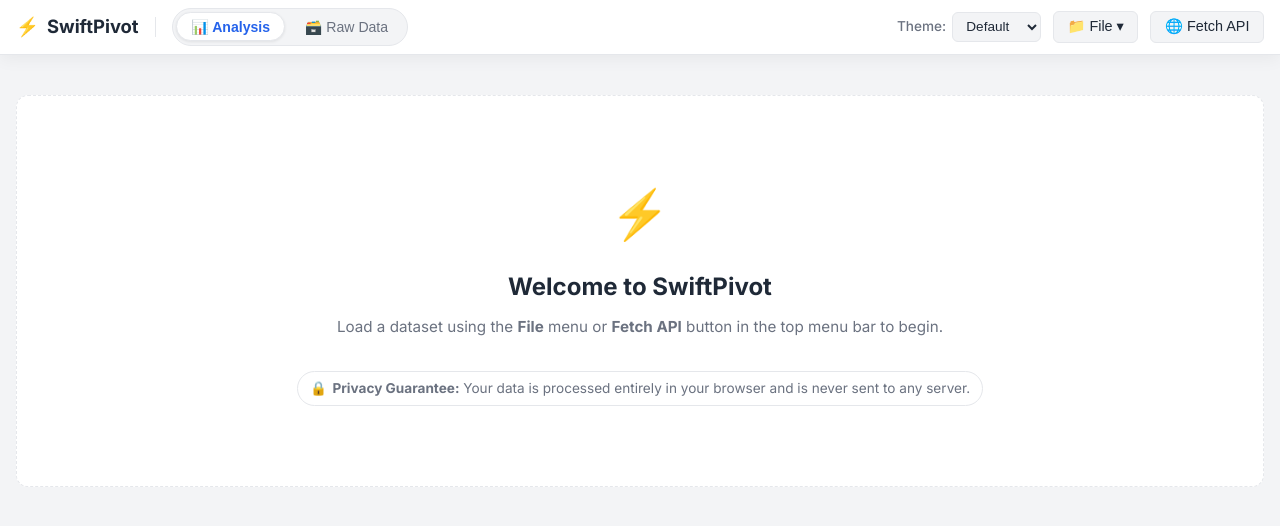
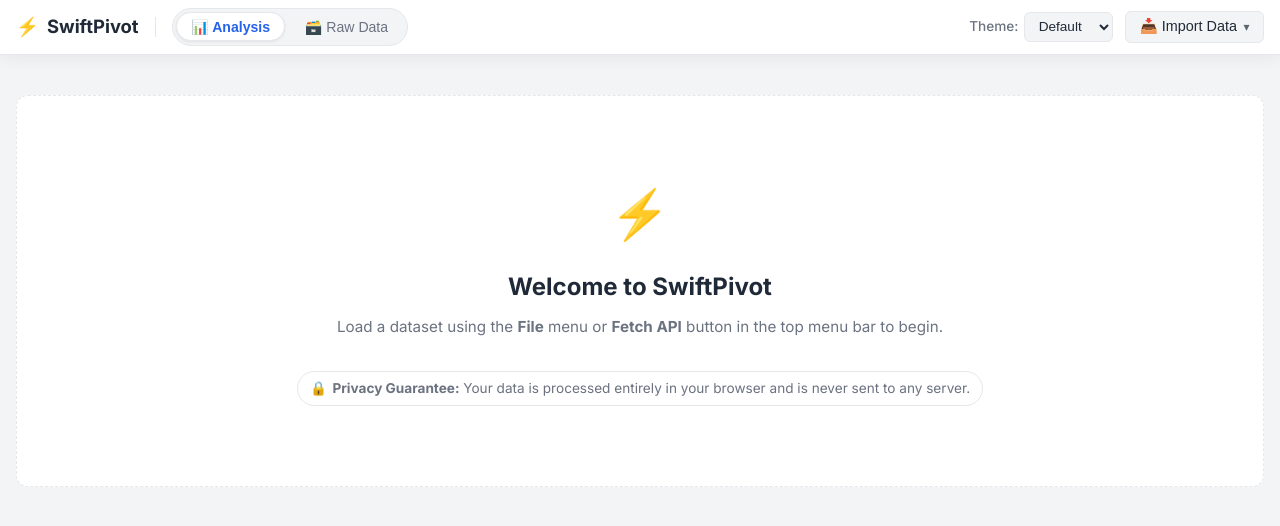
Before and after one commit to ManhLQ/SwiftPivot, a React (Vite) app: page / in a window 1280 px wide. Shown: the top 526 px of the page. Built offline with nearby package versions, Linux system fonts and the light colour scheme.

Commit message:
feat(ui): consolidate File and Fetch API into Import Data dropdown

```diff
--- a/src/components/MenuBar.css
+++ b/src/components/MenuBar.css
@@ -75,7 +75,7 @@
   gap: 0.75rem;
 }
 
-.file-menu-wrapper {
+.import-menu-wrapper {
   position: relative;
 }
 
@@ -90,11 +90,26 @@
   display: flex;
   align-items: center;
   gap: 0.35rem;
-  transition: border-color 0.2s;
+  transition: border-color 0.2s, background-color 0.2s, box-shadow 0.2s;
 }
 
 .menu-btn:hover {
   border-color: var(--color-accent);
+}
+
+.btn-import {
+  font-weight: 500;
+  gap: 0.4rem;
+}
+
+.btn-import .caret {
+  font-size: 0.75rem;
+  opacity: 0.7;
+  transition: transform 0.2s ease;
+}
+
+.btn-import.active .caret {
+  transform: rotate(180deg);
 }
 
 .btn-purge:hover {
@@ -102,34 +117,57 @@
   color: var(--color-danger, #f87171);
 }
 
-.file-dropdown {
+.import-dropdown {
   position: absolute;
   top: 100%;
   right: 0;
   margin-top: 0.35rem;
   background: var(--color-surface);
   border: 1px solid var(--color-border);
-  border-radius: 0.375rem;
-  box-shadow: var(--shadow-card);
-  min-width: 180px;
+  border-radius: 0.5rem;
+  box-shadow: 0 10px 25px -5px rgba(0, 0, 0, 0.2), 0 8px 10px -6px rgba(0, 0, 0, 0.1);
+  min-width: 210px;
+  padding: 0.35rem;
   overflow: hidden;
   z-index: 105;
+  animation: dropdownFadeIn 0.15s ease-out;
 }
 
-.dropdown-item {
+@keyframes dropdownFadeIn {
+  from {
+    opacity: 0;
+    transform: translateY(-4px);
+  }
+  to {
+    opacity: 1;
+    transform: translateY(0);
+  }
+}
+
+.import-dropdown .dropdown-item {
   width: 100%;
+  display: flex;
+  align-items: center;
+  gap: 0.6rem;
   text-align: left;
   background: transparent;
   border: none;
+  border-radius: 0.375rem;
   color: var(--color-text);
-  padding: 0.6rem 0.85rem;
+  padding: 0.55rem 0.75rem;
   font-size: 0.88rem;
+  font-weight: 500;
   cursor: pointer;
+  transition: background-color 0.15s ease, color 0.15s ease;
 }
 
-.dropdown-item:hover {
-  background: var(--color-surface-hover, var(--color-bg));
+.import-dropdown .dropdown-item:hover {
+  background: var(--color-surface-hover, rgba(255, 255, 255, 0.06));
   color: var(--color-accent);
+}
+
+.import-dropdown .item-icon {
+  font-size: 1rem;
 }
 
 /* Modal Styling */
--- a/src/components/MenuBar.jsx
+++ b/src/components/MenuBar.jsx
@@ -1,4 +1,4 @@
-import React, { useState, useRef } from 'react';
+import React, { useState, useRef, useEffect } from 'react';
 import { parseCSV, parseJSON, autoCastTypes } from '../utils/parseData.js';
 import './MenuBar.css';
 
@@ -9,7 +9,7 @@
 ];
 
 function MenuBar({ activeView, onViewChange, onDataLoaded, vtableTheme = 'default', onThemeChange, hasData, onPurgeData, changeLog = [], onRevertToLog }) {
-  const [isFileMenuOpen, setIsFileMenuOpen] = useState(false);
+  const [isImportDropdownOpen, setIsImportDropdownOpen] = useState(false);
   const [isApiModalOpen, setIsApiModalOpen] = useState(false);
   const [isLogModalOpen, setIsLogModalOpen] = useState(false);
   const [apiUrl, setApiUrl] = useState('');
@@ -17,6 +17,21 @@
   const [error, setError] = useState('');
   const [successMsg, setSuccessMsg] = useState('');
   const fileInputRef = useRef(null);
+  const importMenuRef = useRef(null);
+
+  useEffect(() => {
+    const handleClickOutside = (event) => {
+      if (importMenuRef.current && !importMenuRef.current.contains(event.target)) {
+        setIsImportDropdownOpen(false);
+      }
+    };
+    if (isImportDropdownOpen) {
+      document.addEventListener('mousedown', handleClickOutside);
+    }
+    return () => {
+      document.removeEventListener('mousedown', handleClickOutside);
+    };
+  }, [isImportDropdownOpen]);
 
   const clearStatus = () => {
     setError('');
@@ -36,7 +51,7 @@
       const parsed = ext === 'csv' ? parseCSV(text) : parseJSON(text);
       onDataLoaded(parsed);
       setSuccessMsg(`Loaded ${parsed.length} rows from ${file.name}`);
-      setIsFileMenuOpen(false);
+      setIsImportDropdownOpen(false);
     } catch (err) {
       setError(`Failed to parse file: ${err.message}`);
     }
@@ -108,40 +123,95 @@
           </select>
         </div>
 
-        <div className="file-menu-wrapper">
+        <div className="import-menu-wrapper" ref={importMenuRef}>
           <button
-            className="menu-btn"
-            onClick={() => setIsFileMenuOpen(!isFileMenuOpen)}
+            type="button"
+            className={`menu-btn btn-import ${isImportDropdownOpen ? 'active' : ''}`}
+            onClick={() => {
+              setIsImportDropdownOpen(!isImportDropdownOpen);
+              clearStatus();
+            }}
+            aria-expanded={isImportDropdownOpen}
+            aria-haspopup="true"
           >
-            📁 File ▾
+            <span>📥 Import Data</span>
+            <span className="caret">▾</span>
           </button>
-          {isFileMenuOpen && (
-            <div className="file-dropdown">
+          {isImportDropdownOpen && (
+            <div className="import-dropdown">
               <button
+                type="button"
                 className="dropdown-item"
-                onClick={() => fileInputRef.current?.click()}
+                onClick={() => {
+                  setIsImportDropdownOpen(false);
+                  fileInputRef.current?.click();
+                }}
               >
-                📄 Upload CSV / JSON...
+                <span className="item-icon">📄</span>
+                <span>Local File (CSV / JSON)</span>
               </button>
-              <input
-                ref={fileInputRef}
-                type="file"
-                accept=".csv,.json"
-                style={{ display: 'none' }}
-                onChange={(e) => handleFileChange(e.target.files[0])}
-              />
+              <button
+                type="button"
+                className="dropdown-item"
+                onClick={() => {
+                  setIsImportDropdownOpen(false);
+                  setIsApiModalOpen(true);
+                  clearStatus();
+                }}
+              >
+                <span className="item-icon">🌐</span>
+                <span>Remote URL (API)</span>
+              </button>
             </div>
           )}
+          <input
+            ref={fileInputRef}
+            type="file"
+            accept=".csv,.json"
+            style={{ display: 'none' }}
+            onChange={(e) => handleFileChange(e.target.files[0])}
+          />
         </div>
 
+        {/* Hidden test helper buttons for backwards compatibility with tests expecting 'File' or 'Fetch API' */}
         <button
-          className="menu-btn btn-api"
+          type="button"
+          aria-label="File"
+          style={{
+            position: 'absolute',
+            width: '1px',
+            height: '1px',
+            padding: 0,
+            margin: '-1px',
+            overflow: 'hidden',
+            clip: 'rect(0, 0, 0, 0)',
+            whiteSpace: 'nowrap',
+            border: 0,
+          }}
+          onClick={() => fileInputRef.current?.click()}
+        >
+          File
+        </button>
+        <button
+          type="button"
+          aria-label="Fetch API"
+          style={{
+            position: 'absolute',
+            width: '1px',
+            height: '1px',
+            padding: 0,
+            margin: '-1px',
+            overflow: 'hidden',
+            clip: 'rect(0, 0, 0, 0)',
+            whiteSpace: 'nowrap',
+            border: 0,
+          }}
           onClick={() => {
             setIsApiModalOpen(true);
             clearStatus();
           }}
         >
-          🌐 Fetch API
+          Fetch API
         </button>
 
         {hasData && (
```
Also changed, not shown: 1 other file (tests, documents, lock files or other folders).
